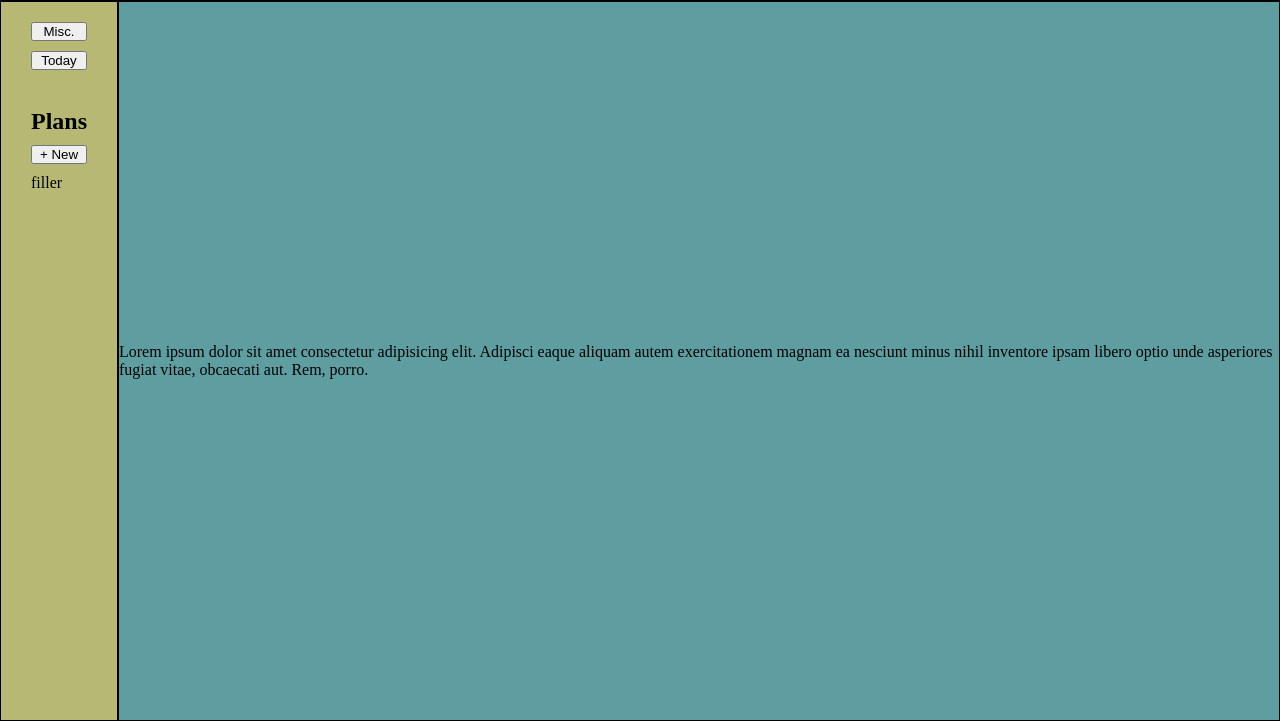
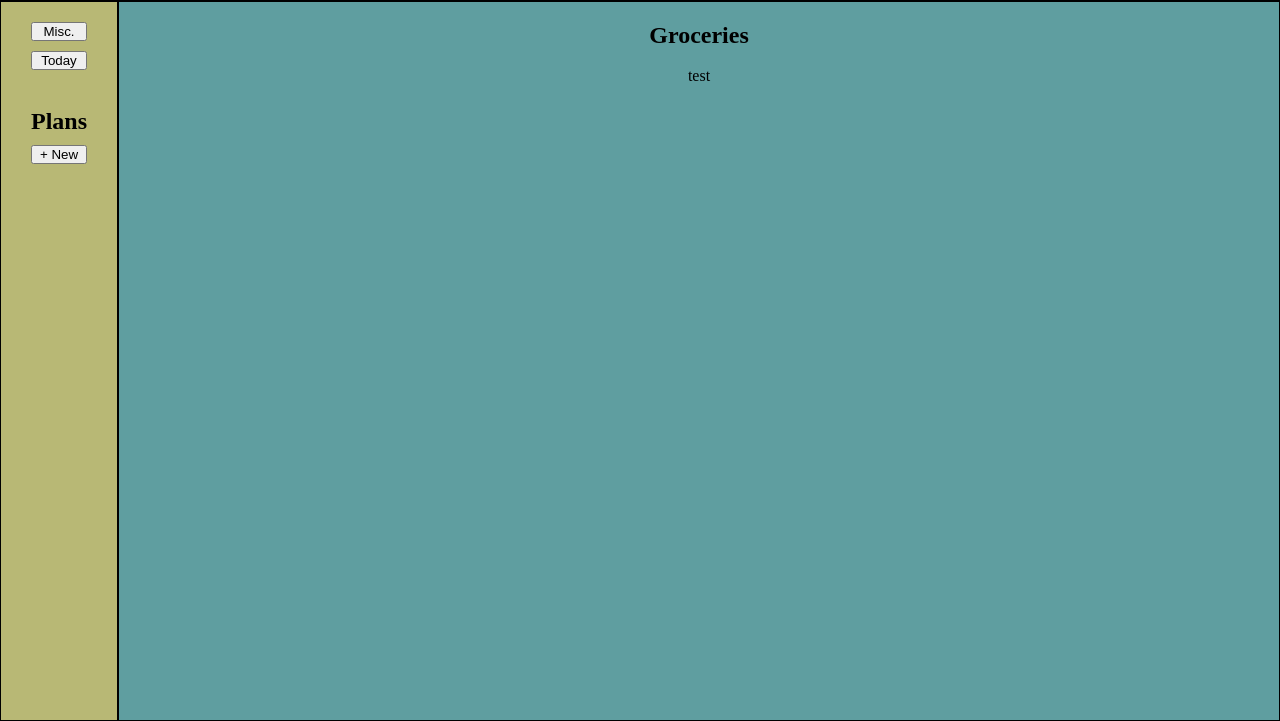
Before and after one commit to stvdeshon/To-Do-List, a website: page dist/index.html in a window 1280 px wide. Shown: the part 79-800 px from the top of the page. Drawn offline with Linux system fonts and the light colour scheme.

Commit message:
Add files via upload

```diff
--- a/dist/index.html
+++ b/dist/index.html
@@ -14,17 +14,18 @@
     </header>
     <main>
         <div id="sidebar">
-                <button class="side misc">Misc.</button>
-                <button class="side today">Today</button>
+                <button class="side" id="misc">Misc.</button>
+                <button class="side" id="today">Today</button>
                 <br>
                 <h2>Plans</h2>
-                <button class="side plans">+ New</button>
-                <div class="new-plans">filler</div>
+                <button class="side" id="add-plans">+ New</button>
+                <div class="new-plans"></div> <!-- these should have very similar add/removal functionality -->
         </div>
-        <div id="plans-panel">Lorem ipsum dolor sit amet consectetur adipisicing elit.
-            Adipisci eaque aliquam autem exercitationem magnam ea nesciunt minus nihil
-            inventore ipsam libero optio unde asperiores fugiat vitae, obcaecati aut.
-            Rem, porro.</div>
+        <div id="plans-panel">
+            <h2 id="plan-title">Groceries</h3>
+            <br>
+            <div id="plan-items">test</div> <!-- these should have very similar add/removal functionality -->
+        </div>
     </main>
 </body>
 </html>
--- a/dist/style.css
+++ b/dist/style.css
@@ -40,7 +40,17 @@ main {
     border: 1px solid black;
     width: 100%;
     display: flex;
-    justify-content: center;
+    flex-direction: column;
+    justify-content: start;
     align-items: center;
     background-color: cadetblue;
 }
+
+#plan-title {
+    margin-top: 20px;
+}
+
+#plan-items {
+    display: flex;
+    flex-direction: column;
+}
```
